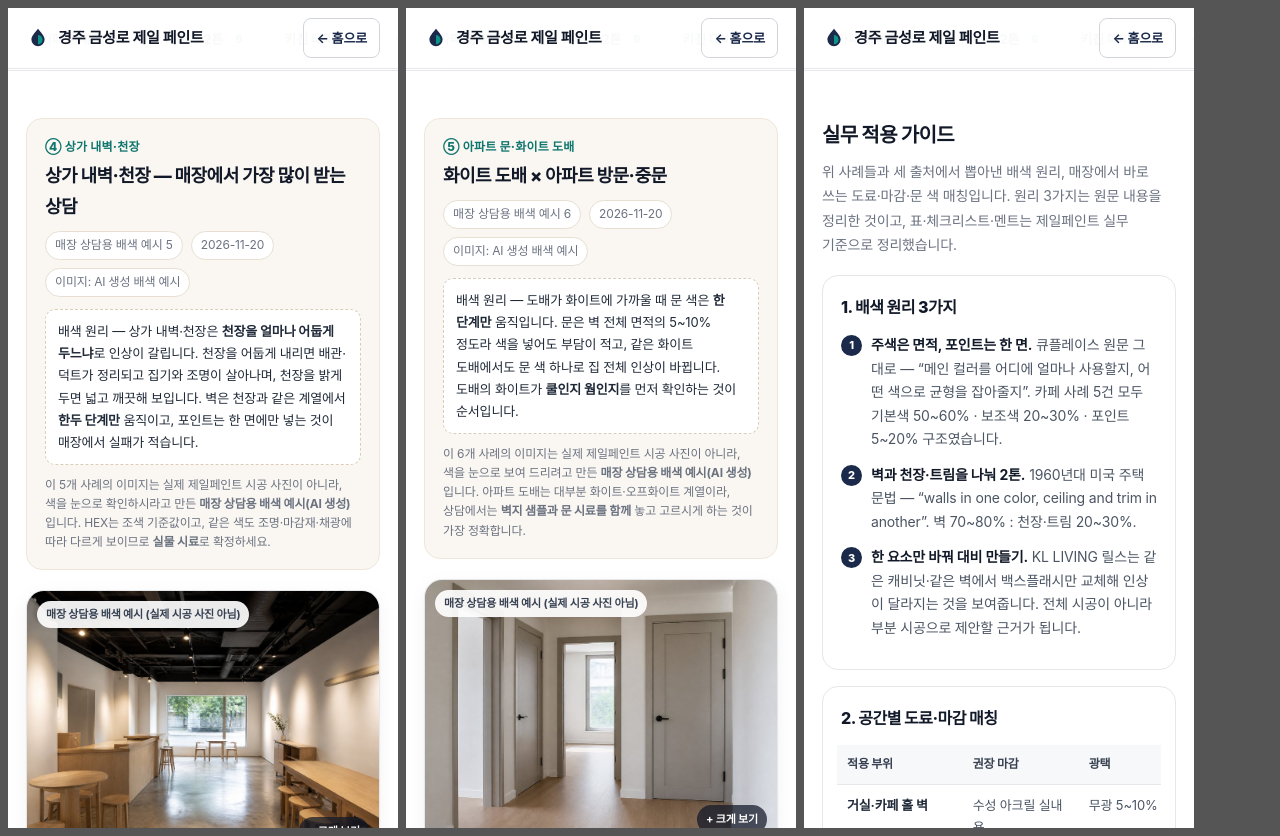
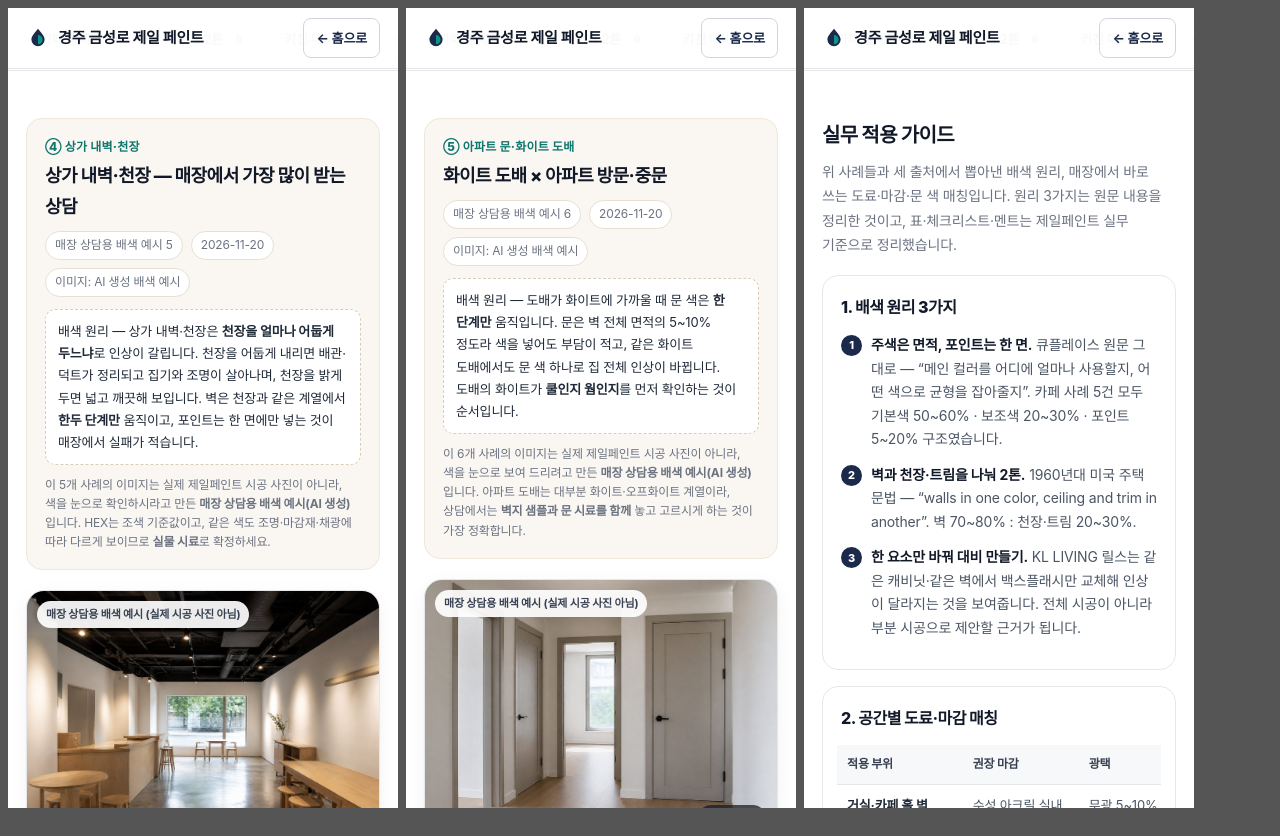
Before and after one commit to ekzm0230-png/jaeilpaint, a plain HTML site: page _mobile-check.html in a window 1280 px wide. Drawn offline with Linux system fonts and the light colour scheme.

Commit message:
임시 모바일 검증 페이지 스크롤 지정

```diff
--- a/_mobile-check.html
+++ b/_mobile-check.html
@@ -1,8 +1,8 @@
 <!DOCTYPE html><html lang="ko"><head><meta charset="utf-8"><title>모바일 검증(임시)</title>
 <style>body{margin:0;background:#555;display:flex;gap:8px;padding:8px;font-family:sans-serif;align-items:flex-start}
-iframe{border:0;background:#fff;width:390px;height:820px}</style></head>
+iframe{border:0;background:#fff;width:390px;height:800px}</style></head>
 <body>
-<iframe src="./color-guide.html#shop" width="390" height="820"></iframe>
-<iframe src="./color-guide.html#door" width="390" height="820"></iframe>
-<iframe src="./color-guide.html#guide" width="390" height="820"></iframe>
+<iframe src="./color-guide.html" width="390" height="800" onload="this.contentWindow.document.getElementById('shop').scrollIntoView()"></iframe>
+<iframe src="./color-guide.html" width="390" height="800" onload="this.contentWindow.document.getElementById('door').scrollIntoView()"></iframe>
+<iframe src="./color-guide.html" width="390" height="800" onload="this.contentWindow.document.getElementById('guide').scrollIntoView()"></iframe>
 </body></html>
```
